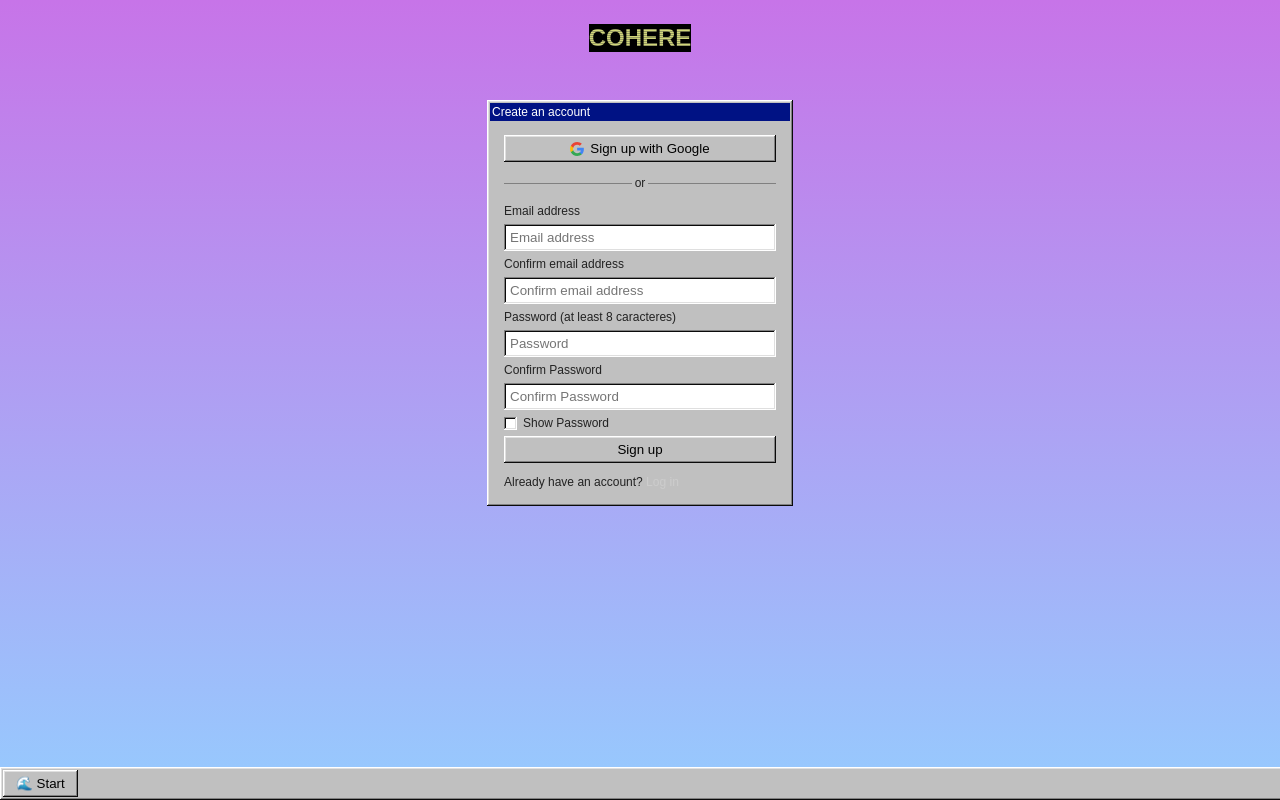
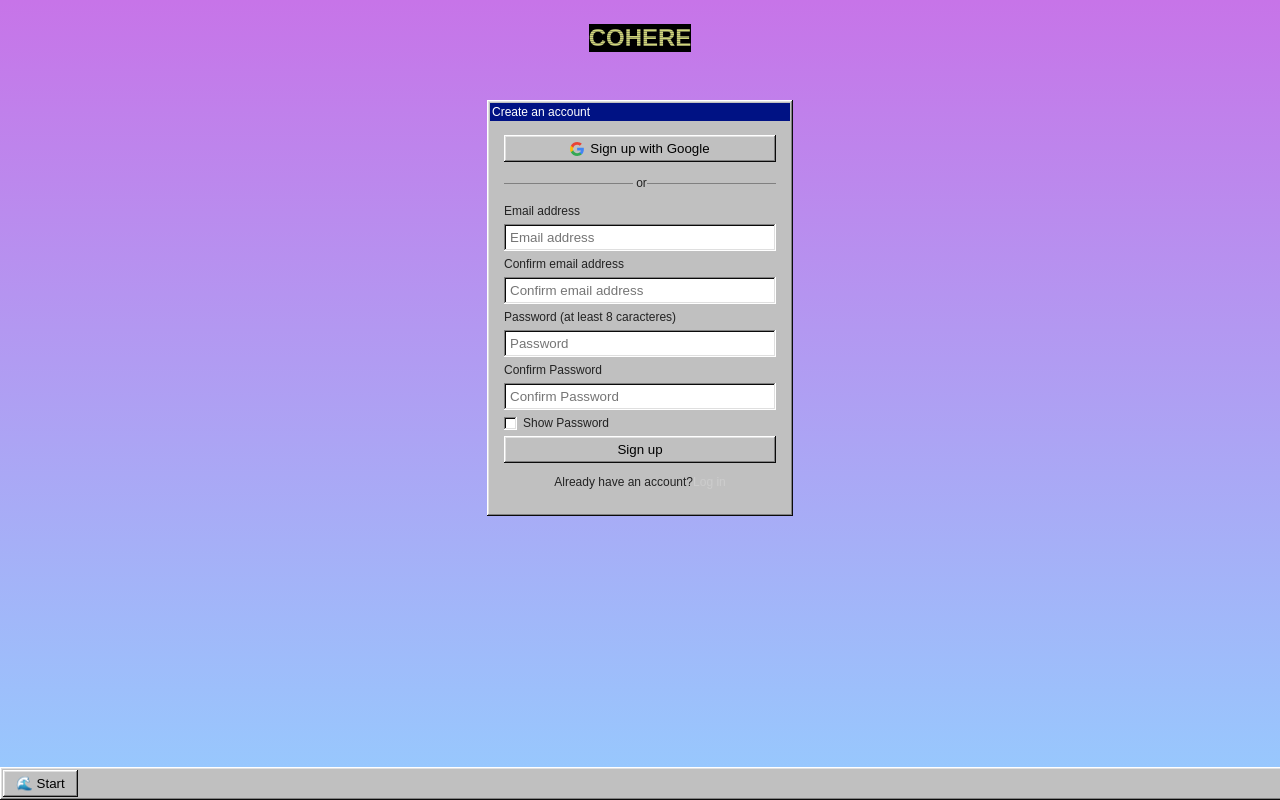
Before and after one commit to lampa-da/svelte-project, a Svelte app: page / in a window 1280 px wide. Built offline with nearby package versions, Linux system fonts and the light colour scheme.

Commit message:
some minor changes in form

```diff
--- a/public/global.css
+++ b/public/global.css
@@ -98,7 +98,7 @@
   bottom: 0;
 }
 
-.footer-window {
+.page-footer {
   box-shadow: inset -1px -1px #0a0a0a,
     inset 1px 1px #ffffff, inset -2px -2px #808080,
     inset 2px 2px #dfdfdf;
@@ -107,10 +107,15 @@
     width: 100%;
     bottom: 0;
     left: 0;
-
     flex-shrink: 0;
     flex-direction: row;
     position: relative;
+}
+
+.form-footer {
+	display: flex;
+	justify-content: center;
+	margin-bottom: 24px;
 }
 
 .title-bar {
@@ -267,21 +272,21 @@
   margin-top: 6px;
 }
 
-.orSection {
+.or-section {
   display: flex;
   align-items: center;
   text-align: center;
 	margin: 14px 0px 14px 0px;
 }
 
-.orSection::before,
-.orSection::after {
+.or-section::before,
+.or-section::after {
   content: '';
   flex: 1;
   border-bottom: 1px solid #808080;
 }
 
-.orSection:not(:empty)::before {
+.or-section:not(:empty)::before {
   margin-right: .25em;
 }
 
--- a/rollup.config.js
+++ b/rollup.config.js
@@ -1,31 +1,31 @@
-import svelte from 'rollup-plugin-svelte';
-import commonjs from '@rollup/plugin-commonjs';
-import resolve from '@rollup/plugin-node-resolve';
-import livereload from 'rollup-plugin-livereload';
-import { terser } from 'rollup-plugin-terser';
-import css from 'rollup-plugin-css-only';
+import svelte from 'rollup-plugin-svelte'
+import commonjs from '@rollup/plugin-commonjs'
+import resolve from '@rollup/plugin-node-resolve'
+import livereload from 'rollup-plugin-livereload'
+import { terser } from 'rollup-plugin-terser'
+import css from 'rollup-plugin-css-only'
 
-const production = !process.env.ROLLUP_WATCH;
+const production = !process.env.ROLLUP_WATCH
 
 function serve() {
-	let server;
+  let server
 
   function toExit() {
-		if (server) server.kill(0);
+    if (server) server.kill(0)
   }
 
   return {
     writeBundle() {
-			if (server) return;
+      if (server) return
       server = require('child_process').spawn('npm', ['run', 'start', '--', '--dev'], {
         stdio: ['ignore', 'inherit', 'inherit'],
-				shell: true
-			});
+        shell: true,
+      })
 
-			process.on('SIGTERM', toExit);
-			process.on('exit', toExit);
+      process.on('SIGTERM', toExit)
+      process.on('exit', toExit)
+    },
   }
-	};
 }
 
 export default {
@@ -34,14 +34,14 @@
     sourcemap: true,
     format: 'iife',
     name: 'app',
-		file: 'public/build/bundle.js'
+    file: 'public/build/bundle.js',
   },
   plugins: [
     svelte({
       compilerOptions: {
         // enable run-time checks when not in production
-				dev: !production
-			}
+        dev: !production,
+      },
     }),
     // we'll extract any component CSS out into
     // a separate file - better for performance
@@ -54,7 +54,7 @@
     // https://github.com/rollup/plugins/tree/master/packages/commonjs
     resolve({
       browser: true,
-			dedupe: ['svelte']
+      dedupe: ['svelte'],
     }),
     commonjs(),
 
@@ -68,9 +68,9 @@
 
     // If we're building for production (npm run build
     // instead of npm run dev), minify
-		production && terser()
+    production && terser(),
   ],
   watch: {
-		clearScreen: false
+    chokidar: false,
+  },
 }
-};
--- a/src/components/Footer.svelte
+++ b/src/components/Footer.svelte
@@ -1,11 +1,14 @@
 <script>
+  const handleStart = () => {
+    console.log('start')
+  }
 </script>
 
-<div class="footer">
-  <div class="footer-window">
-    <button>&#127754 Start</button>
+<footer class="footer">
+  <div class="page-footer">
+    <button on:click={handleStart}>&#127754 Start</button>
   </div>
-</div>
+</footer>
 
 <style>
 </style>
--- a/src/components/Form.svelte
+++ b/src/components/Form.svelte
@@ -1,16 +1,24 @@
 <script>
   let email
   let confirmEmail
-  let password
-  let confirmPassword
+  let password = ''
+  let confirmPassword = ''
   let showPassword = false
   $: type = showPassword ? 'text' : 'password'
+
+  const resetForm = () => {
+    email = ''
+    confirmEmail = ''
+    password = ''
+    confirmPassword = ''
+  }
 
   const handlePasswordInput = e => {
     password = e.target.value
   }
   const handleConfirmPasswordInput = e => {
     confirmPassword = e.target.value
+    validateConfirmPassword(e)
   }
 
   const validateConfirmEmail = e => {
@@ -35,24 +43,30 @@
 
   const handleSubmit = e => {
     const formData = new FormData(e.target)
-    console.log('formData', formData)
     const data = {}
     for (let field of formData) {
       const [key, value] = field
       data[key] = value
     }
     console.log(data)
+    resetForm()
+  }
+
+  const loginWithGoogle = () => {
+    console.log('Sign up with Google')
   }
 </script>
 
-<main class="window">
+<div class="window">
   <div class="title-bar">
     <div class="title-bar-text">Create an account</div>
   </div>
   <div class="window-body">
-    <button id="google-login-btn"><img src="./Google-G-Logo.svg" id="google-logo" />Sign up with Google</button>
-    <div class="orSection">or</div>
-    <form on:submit|preventDefault={handleSubmit}>
+    <button id="google-login-btn" on:click={loginWithGoogle}
+      ><img src="./Google-G-Logo.svg" id="google-logo" alt="google" />Sign up with Google</button
+    >
+    <div class="or-section">or</div>
+    <form on:submit|preventDefault={handleSubmit} id="sign-up-form">
       <div class="field-row-stacked">
         <label for="email">Email address</label>
         <input id="email" type="email" name="email" placeholder="Email address" required bind:value={email} />
@@ -73,6 +87,7 @@
         <label for="password"> Password (at least 8 caracteres)</label>
         <input
           {type}
+          value={password}
           id="password"
           name="password"
           minlength="8"
@@ -85,12 +100,12 @@
         <label for="confirm-password"> Confirm Password</label>
         <input
           {type}
+          value={confirmPassword}
           id="confirm-password"
           name="confirmPassword"
           placeholder="Confirm Password"
           required
           on:input={handleConfirmPasswordInput}
-          on:input={validateConfirmPassword}
         />
       </div>
       <div class="field-row">
@@ -99,9 +114,9 @@
       </div>
       <button>Sign up</button>
     </form>
-    <p class="window-footer">Already have an account? <a href="https://cohere.ai/"> Log in</a></p>
+    <p class="form-footer">Already have an account? <a href="https://cohere.ai/"> Log in</a></p>
   </div>
-</main>
+</div>
 
 <style>
   #show-pw-checkbox {
--- a/src/components/Header.svelte
+++ b/src/components/Header.svelte
@@ -1,11 +1,11 @@
 <script>
 </script>
 
-<main>
+<div>
   <div id="headerContainer">
     <h1 id="header">COHERE</h1>
   </div>
-</main>
+</div>
 
 <style>
   #header {
```
Lines whose indentation alone changed are shown as unchanged.
